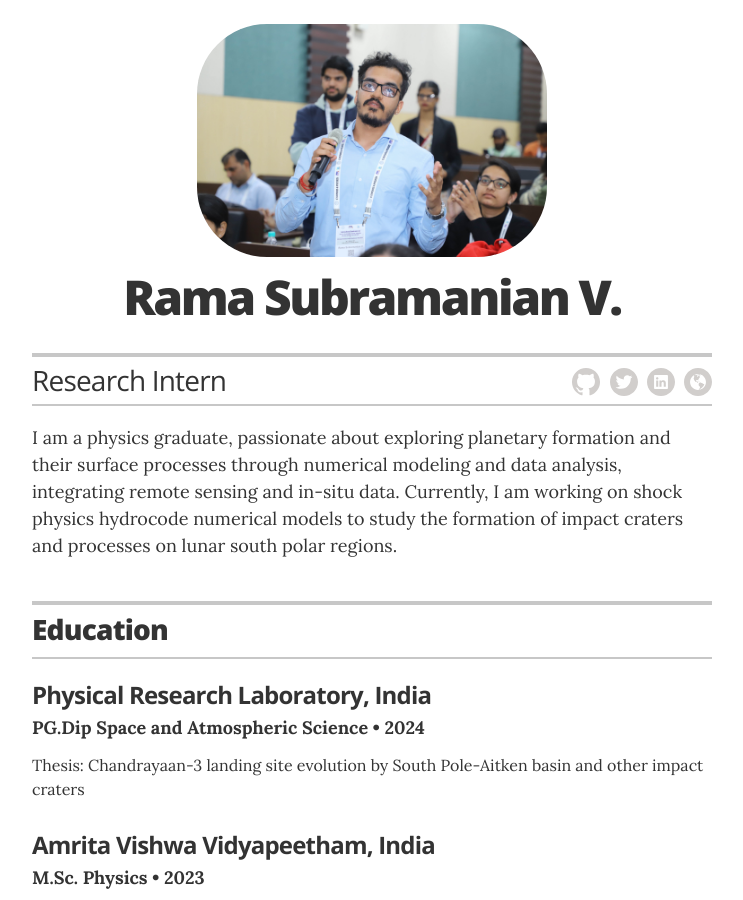
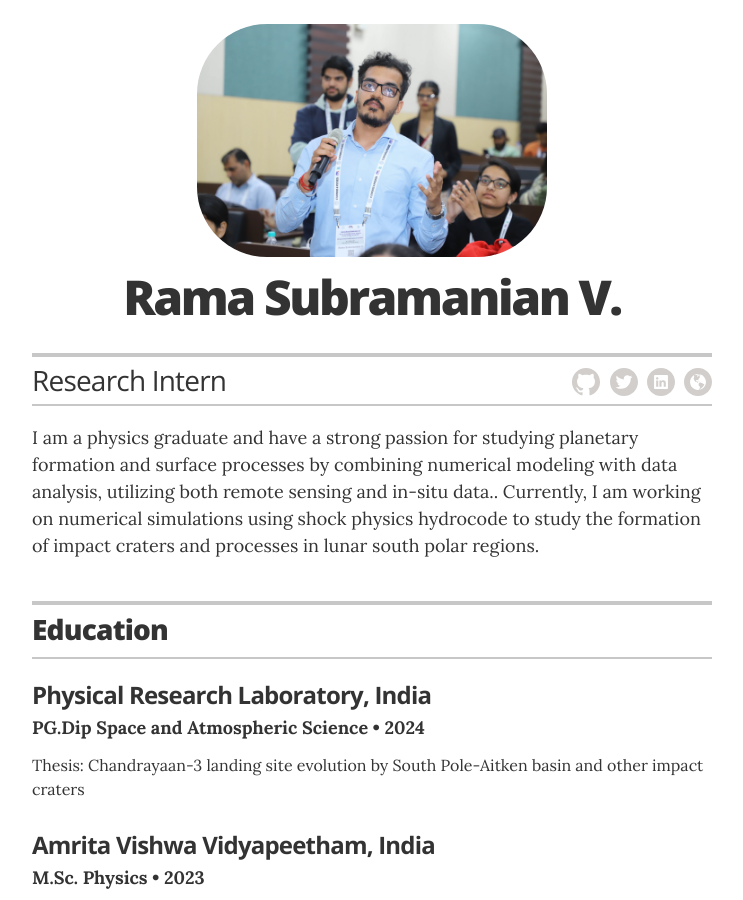
Before and after one commit to rasnv/rasnv.github.io, a Jekyll site: the page built from index.html, in a window 1280 px wide and 900 px high. Shown: the whole window, without its empty margins (268-1011 px from the left). Built offline with Jekyll 4.4.1, drawn with Linux system fonts in a browser that asks for light colours.

Commit message:
Update _config.yml

```diff
--- a/_config.yml
+++ b/_config.yml
@@ -17,8 +17,8 @@ resume_contact_telephone:       ""
 resume_contact_address:         ""
 resume_header_contact_info:     ""
 resume_header_intro: >-
-    <p> I am a physics graduate, passionate about exploring planetary formation and their surface processes through numerical modeling and data analysis, integrating remote sensing and in-situ data.
-    Currently, I am working on shock physics hydrocode numerical models to study the formation of impact craters and processes on lunar south polar regions.</p>
+    <p> I am a physics graduate and have a strong passion for studying planetary formation and surface processes by combining numerical modeling with data analysis, utilizing both remote sensing and in-situ data..
+    Currently, I am working on numerical simulations using shock physics hydrocode to study the formation of impact craters and processes in lunar south polar regions.</p>
 
 # Comment out unused sections
 # resume_section_associations:    true
```
